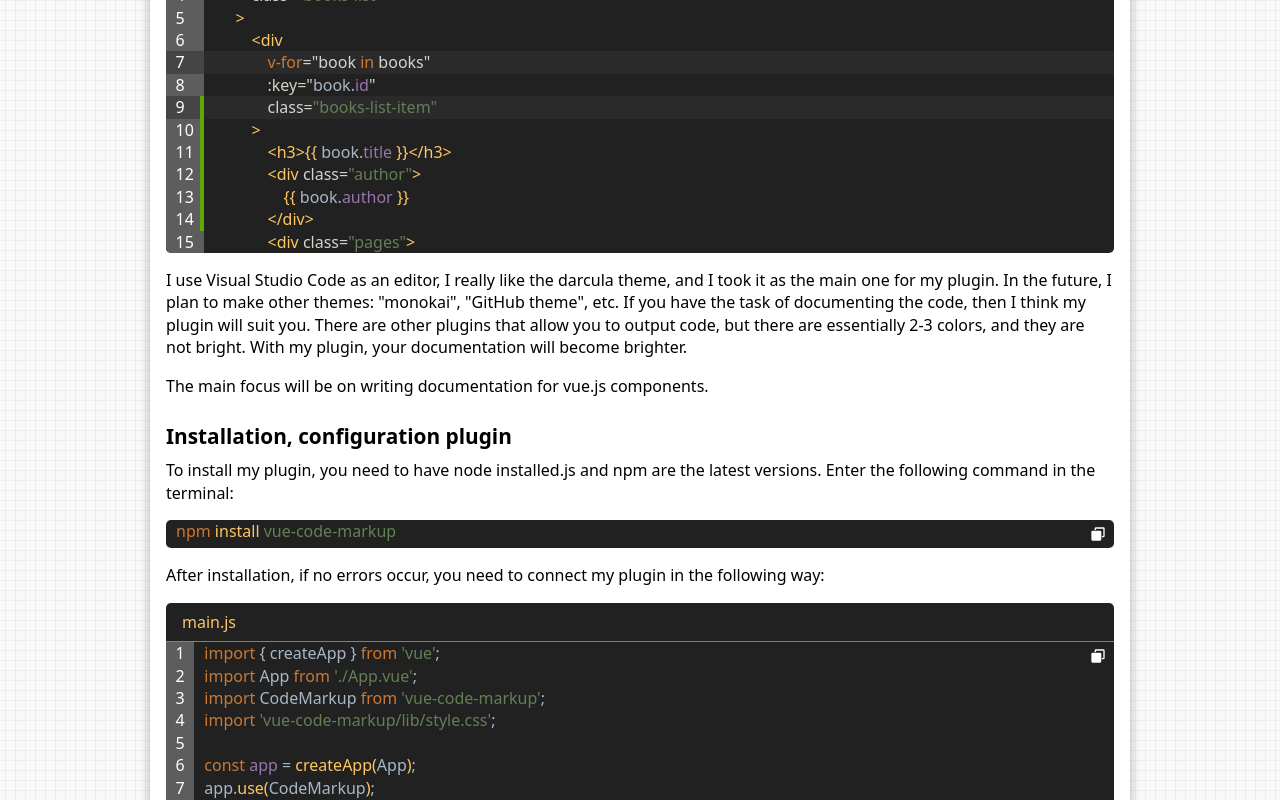
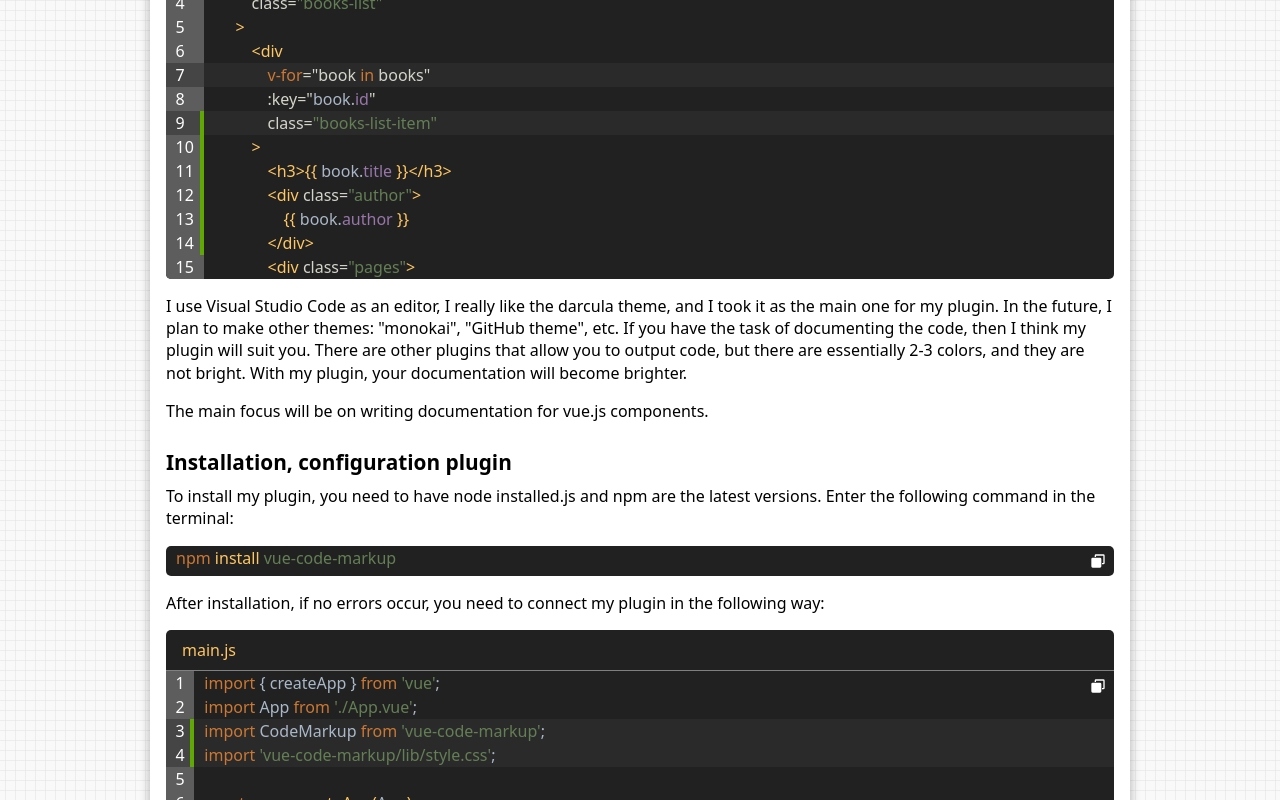
Before and after one commit to maksimkaJCHK/vue-code-markup, a Vue app: page / in a window 1280 px wide. Shown: the part 420-1220 px from the top of the page. Built offline with nearby package versions, Linux system fonts and the light colour scheme.

Commit message:
не большие правки примеров, fix с линиями когда скрываю заголовок

```diff
--- a/src/code-markup/CodeMarkup.vue
+++ b/src/code-markup/CodeMarkup.vue
@@ -189,7 +189,7 @@
     // Шрифт
     --cm-text-font-size: 1em;
     --cm-text-font-family: inherit;
-    --cm-text-line-height: 1.4em;
+    --cm-text-line-height: 1.5em;
     --cm-count-padding: 0 .35em;
 
     // Максимальный размер блока с кодом
--- a/src/code-markup/components/CodeLine.vue
+++ b/src/code-markup/components/CodeLine.vue
@@ -72,7 +72,7 @@
   @use "sass:math";
 
   .code-markup__line {
-    height: 1em;
+    height: var(--cm-text-line-height);
     display: table-row;
     white-space: nowrap;
     counter-increment: count;
--- a/src/components/code-examples/doc/EnablePlagin.vue
+++ b/src/components/code-examples/doc/EnablePlagin.vue
@@ -20,7 +20,7 @@
       <mu-type code=";" />
     </code-line>
 
-    <code-line>
+    <code-line new active>
       <mu-key-words code="import" />
       <mu-type code=" CodeMarkup " />
       <mu-key-words code="from" />
@@ -28,7 +28,7 @@
       <mu-type code=";" />
     </code-line>
 
-    <code-line>
+    <code-line new active>
       <mu-key-words code="import" />
       <mu-text code=" 'vue-code-markup/lib/style.css'" />
       <mu-type code=";" />
@@ -46,7 +46,7 @@
       <mu-type code=";" />
     </code-line>
 
-    <code-line>
+    <code-line new active>
       <mu-type code="app." />
       <mu-function code="use(" />
       <mu-type code="CodeMarkup" />
```
